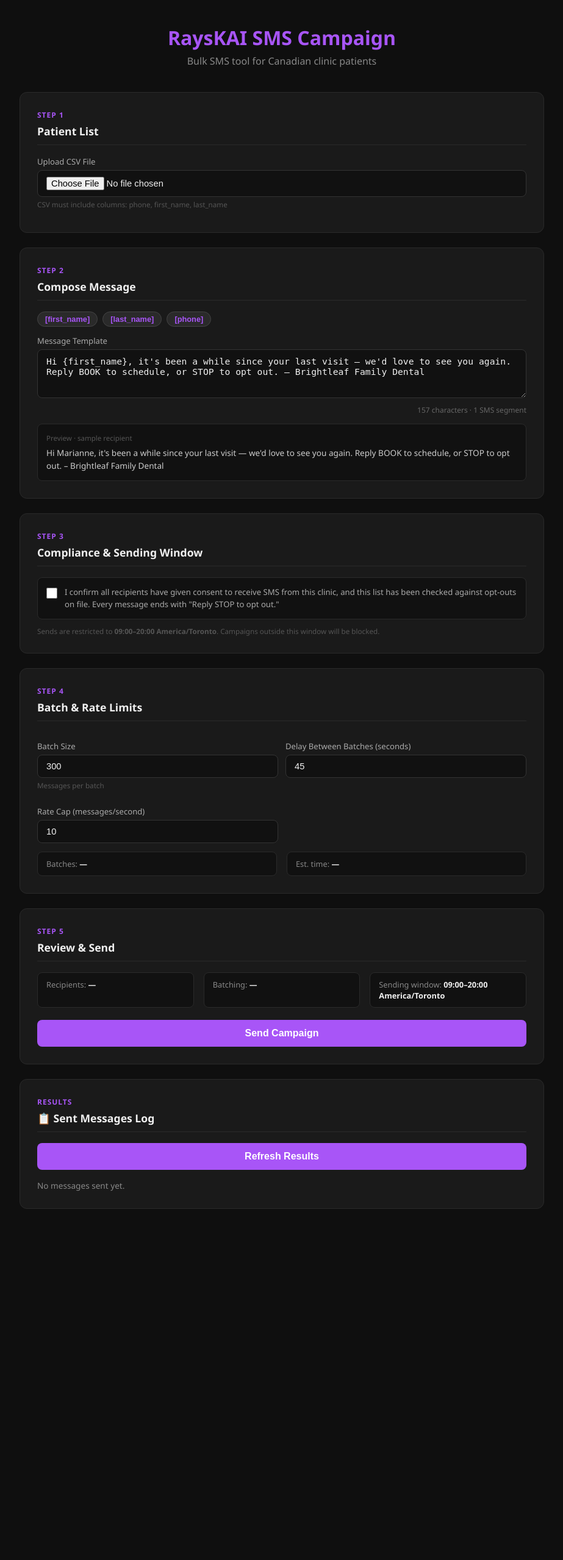
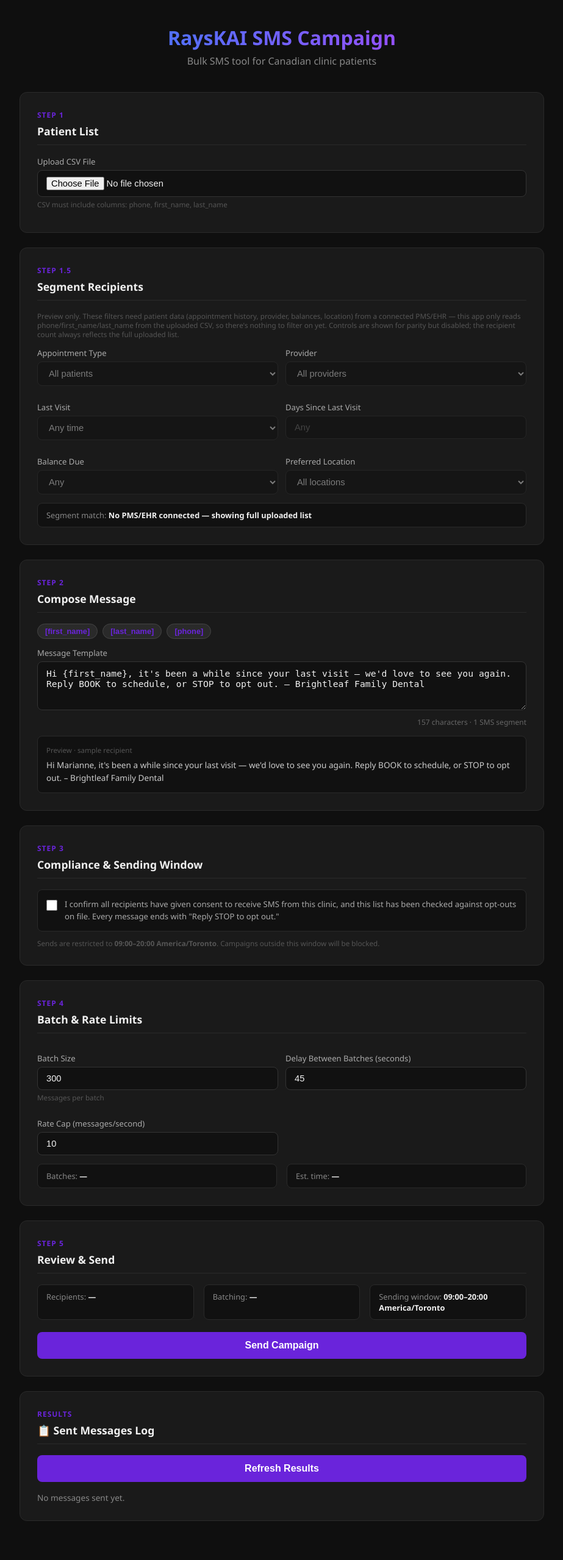
Before and after one commit to dev-rayskai/raysky-smsblast, a Flask app: page / in a window 1280 px wide. Shown: the whole page at 61% size, without its empty margins (178-1101 px from the left). Before the commit the page ends 1983 px from the top, so only its background shows below. Run offline with Flask 3, Linux system fonts and the light colour scheme; data that the repository does not hold is empty.

Commit message:
feat: restyle to raysKAI brand colors, add segment recipients preview, fix /results 500
Restyle templates/index.html from the placeholder purple theme to the real
raysKAI palette (#6A24DB primary, #2486FB -> #C03CFF hero gradient), matching
AI Voice Campaign Standalone.html. Colors only, no logic changes.

Add a Segment Recipients section between Patient List and Compose Message,
matching the filter set on the voice-agent dashboard (appointment type,
provider, last visit, days since last visit, balance due, preferred
location). This app is CSV-only with no NexHealth/PMS integration, so the
controls are shown for visual parity but disabled with an explanatory note
rather than wired to a data source that doesn't exist here.

Fix /results 500: ragged rows in results.csv (extra column from a header/
writer schema drift) made csv.DictReader attach overflow values under a
None key, which crashes Flask's jsonify key-sorting with
"TypeError: '<' not supported between instances of 'NoneType' and 'str'".
Strip that key before returning rows.

```diff
--- a/app.py
+++ b/app.py
@@ -177,6 +177,7 @@ def results():
     with open(results_path, newline='', encoding='utf-8') as f:
         reader = csv.DictReader(f)
         for row in reader:
+            row.pop(None, None)
             rows.append(row)
 
     return jsonify({'rows': rows})
--- a/templates/index.html
+++ b/templates/index.html
@@ -5,6 +5,11 @@
   <meta name="viewport" content="width=device-width, initial-scale=1.0"/>
   <title>RaysKAI SMS Campaign</title>
   <style>
+    :root {
+      --brand-primary: #6A24DB;
+      --brand-primary-hover: #5A1EBD;
+      --gradient-brand: linear-gradient(110deg, #2486FB 0%, #C03CFF 100%);
+    }
     * { box-sizing: border-box; margin: 0; padding: 0; }
     body {
       font-family: 'Segoe UI', sans-serif;
@@ -13,7 +18,15 @@
       min-height: 100vh;
       padding: 40px 20px;
     }
-    h1 { text-align: center; font-size: 2rem; margin-bottom: 6px; color: #a855f7; }
+    h1 {
+      text-align: center;
+      font-size: 2rem;
+      margin-bottom: 6px;
+      background: var(--gradient-brand);
+      -webkit-background-clip: text;
+      background-clip: text;
+      color: transparent;
+    }
     p.subtitle { text-align: center; color: #888; margin-bottom: 40px; }
     .container { max-width: 860px; margin: 0 auto; }
     .card {
@@ -25,7 +38,7 @@
     }
     .step-label {
       font-size: 0.75rem;
-      color: #a855f7;
+      color: var(--brand-primary);
       font-weight: 700;
       text-transform: uppercase;
       letter-spacing: 1px;
@@ -49,7 +62,8 @@
       font-size: 0.92rem;
       outline: none;
     }
-    input:focus, textarea:focus { border-color: #a855f7; }
+    input:focus, textarea:focus { border-color: var(--brand-primary); }
+    select:disabled, input:disabled { opacity: 0.45; cursor: not-allowed; }
     textarea { resize: vertical; min-height: 80px; }
     .hint { font-size: 0.73rem; color: #555; margin-top: 5px; }
     .stat-row {
@@ -66,7 +80,7 @@
       flex: 1;
       min-width: 120px;
     }
-    .stat .num { font-size: 1.6rem; font-weight: 700; color: #a855f7; }
+    .stat .num { font-size: 1.6rem; font-weight: 700; color: var(--brand-primary); }
     .stat .lbl { font-size: 0.72rem; color: #666; margin-top: 2px; }
     .stat.green .num { color: #a3e635; }
     .stat.red .num { color: #f87171; }
@@ -76,7 +90,7 @@
       background: #2a2a2a;
       border: 1px solid #444;
       border-radius: 20px;
-      color: #a855f7;
+      color: var(--brand-primary);
       font-size: 0.8rem;
       cursor: pointer;
       font-weight: 600;
@@ -127,7 +141,7 @@
       margin-top: 20px;
       width: 100%;
       padding: 13px;
-      background: #a855f7;
+      background: var(--brand-primary);
       color: white;
       border: none;
       border-radius: 8px;
@@ -136,7 +150,7 @@
       font-weight: 600;
       transition: background 0.2s;
     }
-    button.primary:hover { background: #9333ea; }
+    button.primary:hover { background: var(--brand-primary-hover); }
     button.primary:disabled { background: #444; cursor: not-allowed; }
     .output {
       margin-top: 16px;
@@ -153,7 +167,7 @@
       display: none;
     }
     table { width: 100%; border-collapse: collapse; font-size: 0.8rem; }
-    th { text-align: left; padding: 8px; color: #a855f7; border-bottom: 1px solid #333; }
+    th { text-align: left; padding: 8px; color: var(--brand-primary); border-bottom: 1px solid #333; }
     td { padding: 8px; border-bottom: 1px solid #1e1e1e; }
     .badge {
       display: inline-block;
@@ -213,7 +227,50 @@
       </table>
     </div>
     <div id="view-flagged-link" style="display:none; margin-top:8px;">
-      <a href="#" onclick="toggleFlagged(); return false;" style="color:#a855f7; font-size:0.78rem;">View flagged rows</a>
+      <a href="#" onclick="toggleFlagged(); return false;" style="color:#6A24DB; font-size:0.78rem;">View flagged rows</a>
+    </div>
+  </div>
+
+  <!-- Step 1.5 -->
+  <div class="card">
+    <div class="step-label">Step 1.5</div>
+    <h2>Segment Recipients</h2>
+    <p class="hint" style="margin-top:0;">
+      Preview only. These filters need patient data (appointment history, provider, balances, location) from a
+      connected PMS/EHR — this app only reads phone/first_name/last_name from the uploaded CSV, so there's nothing
+      to filter on yet. Controls are shown for parity but disabled; the recipient count always reflects the full
+      uploaded list.
+    </p>
+
+    <div class="grid-2">
+      <div>
+        <label>Appointment Type</label>
+        <select disabled><option>All patients</option></select>
+      </div>
+      <div>
+        <label>Provider</label>
+        <select disabled><option>All providers</option></select>
+      </div>
+      <div>
+        <label>Last Visit</label>
+        <select disabled><option>Any time</option></select>
+      </div>
+      <div>
+        <label>Days Since Last Visit</label>
+        <input type="number" placeholder="Any" disabled />
+      </div>
+      <div>
+        <label>Balance Due</label>
+        <select disabled><option>Any</option></select>
+      </div>
+      <div>
+        <label>Preferred Location</label>
+        <select disabled><option>All locations</option></select>
+      </div>
+    </div>
+
+    <div class="meta-row">
+      <div class="meta">Segment match: <span id="segment-match-count">No PMS/EHR connected — showing full uploaded list</span></div>
     </div>
   </div>
 
```
